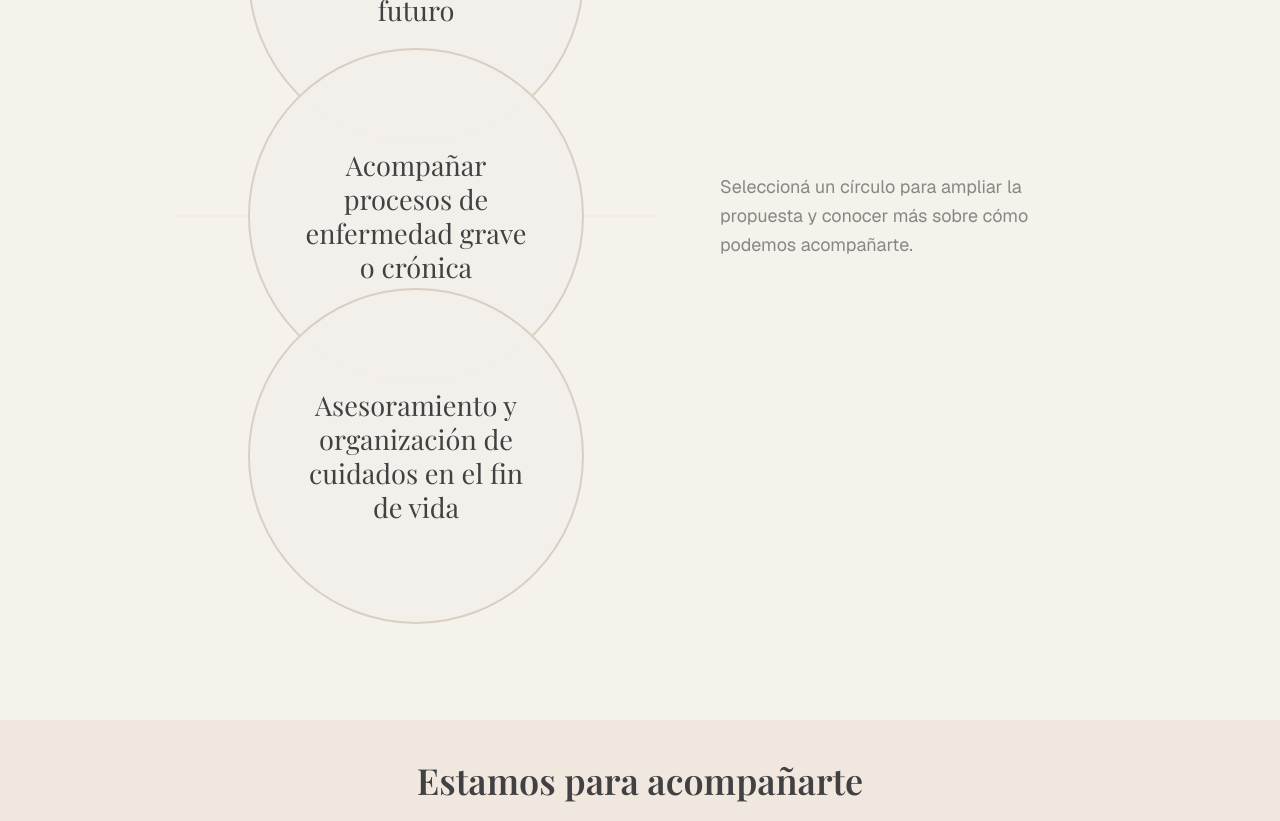
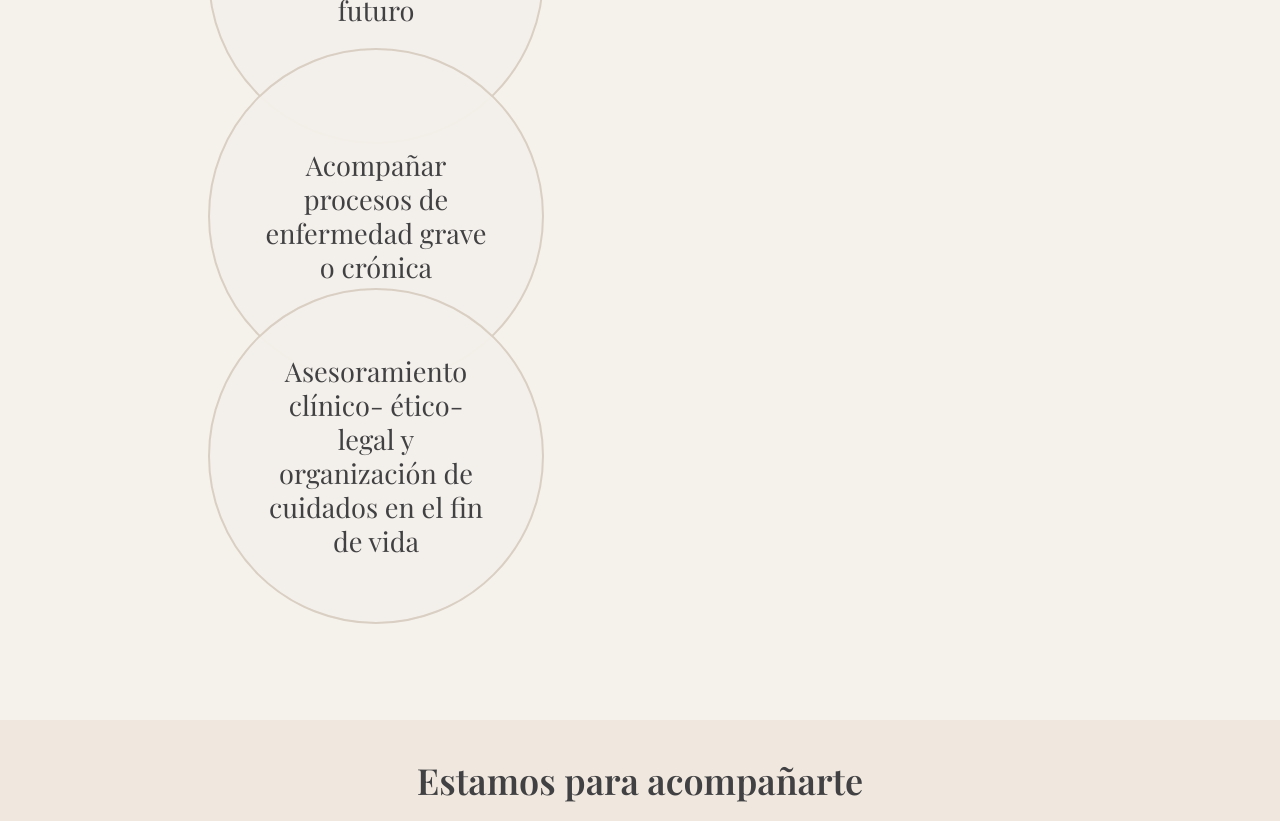
Before and after one commit to andrewjmillen/Moiras, a Next.js app: page /que-hacemos in a window 1280 px wide. Shown: the part 920-1741 px from the top of the page. Built offline with nearby package versions, Linux system fonts and the light colour scheme; a web font is replaced by a local one.

Commit message:
Refine Que Hacemos circle interaction

```diff
--- a/components/what-we-do-interactive.tsx
+++ b/components/what-we-do-interactive.tsx
@@ -6,17 +6,17 @@ const services = [
   {
     title: "Pensar y planificar los cuidados a futuro",
     detail:
-      "Conversamos sobre valores, preferencias y escenarios posibles para que las decisiones futuras reflejen lo que cada persona considera importante.",
+      "Personas que desean ordenar sus deseos y preferencias. Redacción de directivas anticipadas, rechazos de tratamiento, entre otros.",
   },
   {
     title: "Acompañar procesos de enfermedad grave o crónica",
     detail:
-      "Ofrecemos orientación interdisciplinaria para comprender el proceso, ordenar alternativas y acompañar a la persona y a su entorno cercano.",
+      "Personas y/o familiares, que requieren un abordaje integral para afrontar las decisiones, cambios y necesidades que aparecen durante el proceso de enfermedad.",
   },
   {
-    title: "Asesoramiento y organización de cuidados en el fin de vida",
+    title: "Asesoramiento clínico- ético- legal y organización de cuidados en el fin de vida",
     detail:
-      "Ayudamos a coordinar apoyos, aliviar incertidumbres y construir una red de cuidado respetuosa para esta etapa.",
+      "Personas que se encuentran transitando el fin de vida, con foco en el alivio del sufrimiento, la toma de decisiones, la adecuación de los cuidados, asesoramiento sucesorio (herencias, etc.) duelo y comunicación familiar de la persona y de su entorno.",
   },
 ];
 
@@ -24,10 +24,13 @@ export function WhatWeDoInteractive() {
   const [activeIndex, setActiveIndex] = useState<number | null>(null);
 
   return (
-    <div className="mx-auto flex max-w-5xl flex-col items-center gap-12 lg:flex-row lg:items-center lg:justify-center lg:gap-16">
-      <div className="relative flex min-h-[44rem] w-full max-w-[30rem] items-center justify-center sm:min-h-[48rem]">
-        <div className="absolute inset-x-0 top-1/2 h-px -translate-y-1/2 bg-potter/30" aria-hidden="true" />
-        <div className="relative flex w-full flex-col items-center -space-y-20 sm:-space-y-24">
+    <div className="mx-auto grid max-w-6xl grid-cols-1 items-center gap-10 lg:grid-cols-[minmax(0,1fr)_minmax(20rem,28rem)] lg:gap-20">
+      <div
+        className={`relative flex min-h-[44rem] w-full items-center transition-all duration-700 ease-out sm:min-h-[48rem] ${
+          activeIndex === null ? "justify-center" : "justify-end"
+        }`}
+      >
+        <div className="relative flex w-full max-w-[30rem] flex-col items-center -space-y-20 sm:-space-y-24">
           {services.map((service, index) => {
             const isActive = activeIndex === index;
             return (
@@ -37,23 +40,14 @@ export function WhatWeDoInteractive() {
                 aria-expanded={isActive}
                 aria-label={`${service.title}. ${isActive ? "Ocultar detalle" : "Mostrar detalle"}`}
                 onClick={() => setActiveIndex(isActive ? null : index)}
-                className={`relative z-10 flex aspect-square w-72 flex-col items-center justify-center rounded-full border-2 px-12 text-center transition-all duration-500 ease-out focus-visible:z-30 focus-visible:outline-none focus-visible:ring-4 focus-visible:ring-terracotta/30 sm:w-80 lg:w-[21rem] ${
+                className={`relative flex aspect-square w-72 flex-col items-center justify-center rounded-full border-2 px-12 text-center transition-all duration-700 ease-out focus-visible:z-30 focus-visible:outline-none focus-visible:ring-4 focus-visible:ring-terracotta/30 sm:w-80 lg:w-[21rem] ${
                   isActive
                     ? "z-20 scale-110 border-terracotta bg-potter shadow-xl"
-                    : "border-potter bg-cream/95 hover:z-20 hover:scale-105 hover:border-terracotta/70"
+                    : "z-10 border-potter bg-cream/95 hover:z-20 hover:scale-105 hover:border-terracotta/70"
                 }`}
               >
                 <span className="font-serif text-2xl leading-tight text-slate sm:text-[1.7rem]">
                   {service.title}
-                </span>
-                <span
-                  className={`grid w-full transition-[grid-template-rows,opacity,margin] duration-500 ${
-                    isActive ? "mt-4 grid-rows-[1fr] opacity-100" : "grid-rows-[0fr] opacity-0"
-                  }`}
-                >
-                  <span className="overflow-hidden text-sm leading-relaxed text-slate/70">
-                    {service.detail}
-                  </span>
                 </span>
               </button>
             );
@@ -61,13 +55,9 @@ export function WhatWeDoInteractive() {
         </div>
       </div>
 
-      <div className="hidden max-w-sm lg:block" aria-live="polite">
-        {activeIndex === null ? (
-          <p className="text-lg leading-relaxed text-slate/60">
-            Seleccioná un círculo para ampliar la propuesta y conocer más sobre cómo podemos acompañarte.
-          </p>
-        ) : (
-          <div className="border-l-2 border-terracotta/40 pl-6">
+      <div className="min-h-48" aria-live="polite">
+        {activeIndex !== null && (
+          <div className="border-l-2 border-terracotta/40 pl-6 opacity-100 transition-opacity duration-500">
             <p className="mb-2 text-sm font-medium uppercase tracking-wide text-terracotta">
               Más información
             </p>
```
